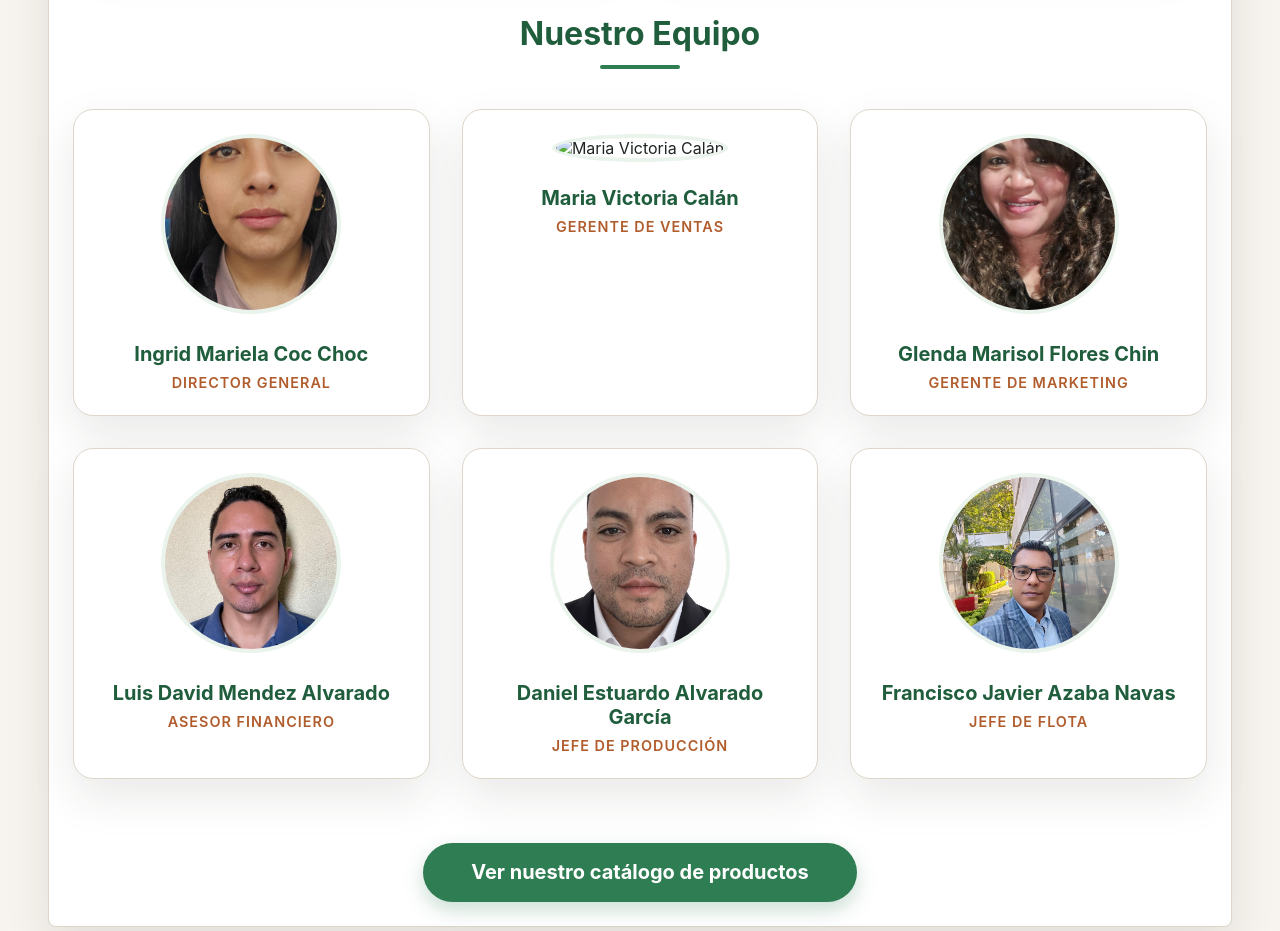
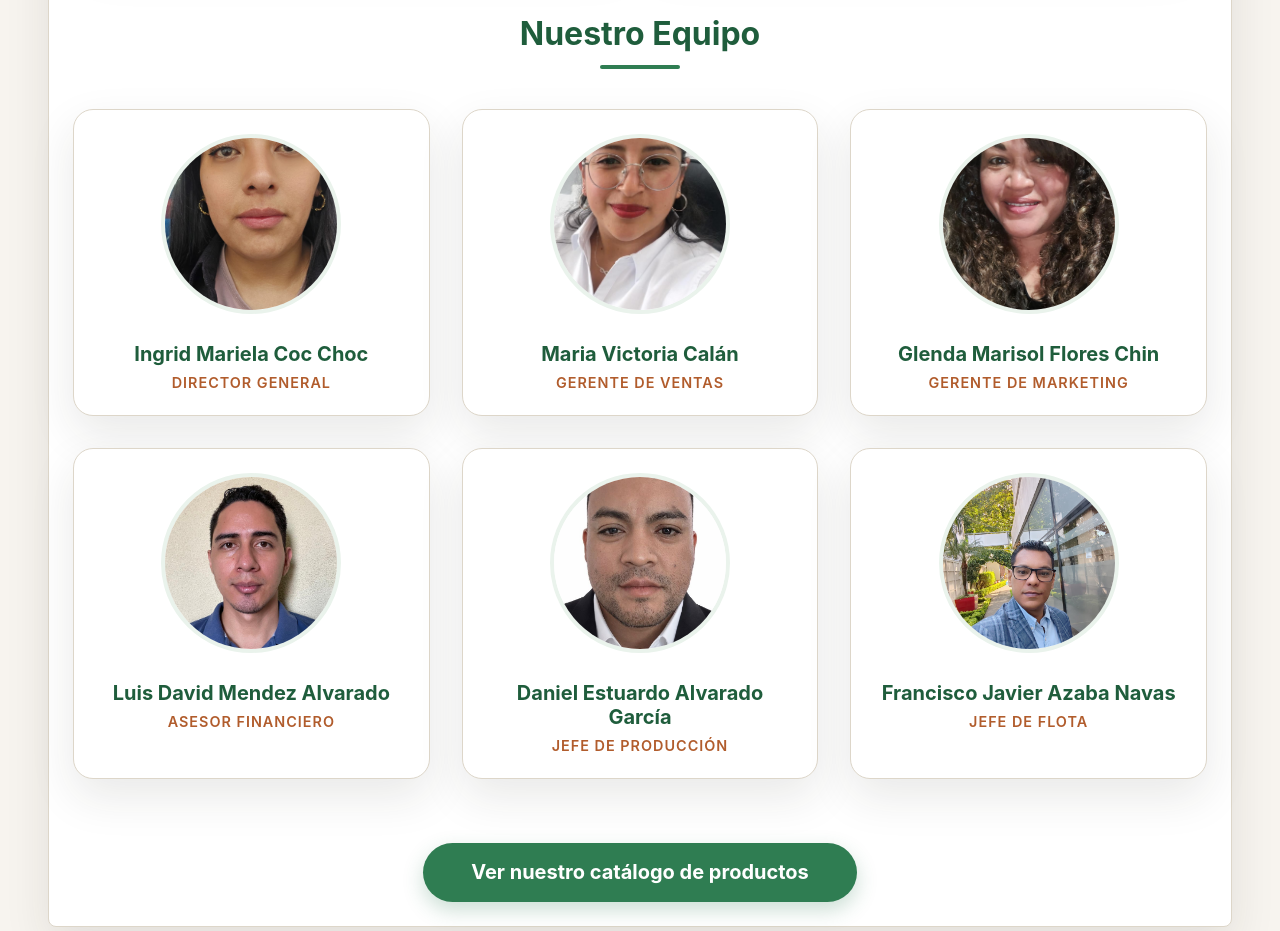
Before and after one commit to Paul-1511/ecommerce, a website: page public/index.html in a window 1280 px wide. Shown: the part 940-1871 px from the top of the page. Drawn offline with Linux system fonts and the light colour scheme.

Commit message:
feat: team pics

```diff
--- a/public/index.html
+++ b/public/index.html
@@ -61,7 +61,7 @@
               <p class="team-role">Director General</p>
             </div>
             <div class="team-card">
-              <img src="/assets/maria-calan.jpeg" alt="Maria Victoria Calán" class="team-image">
+              <img src="/assets/victoria-calan.jpeg" alt="Maria Victoria Calán" class="team-image">
               <h3>Maria Victoria Calán</h3>
               <p class="team-role">Gerente de Ventas</p>
             </div>
```
